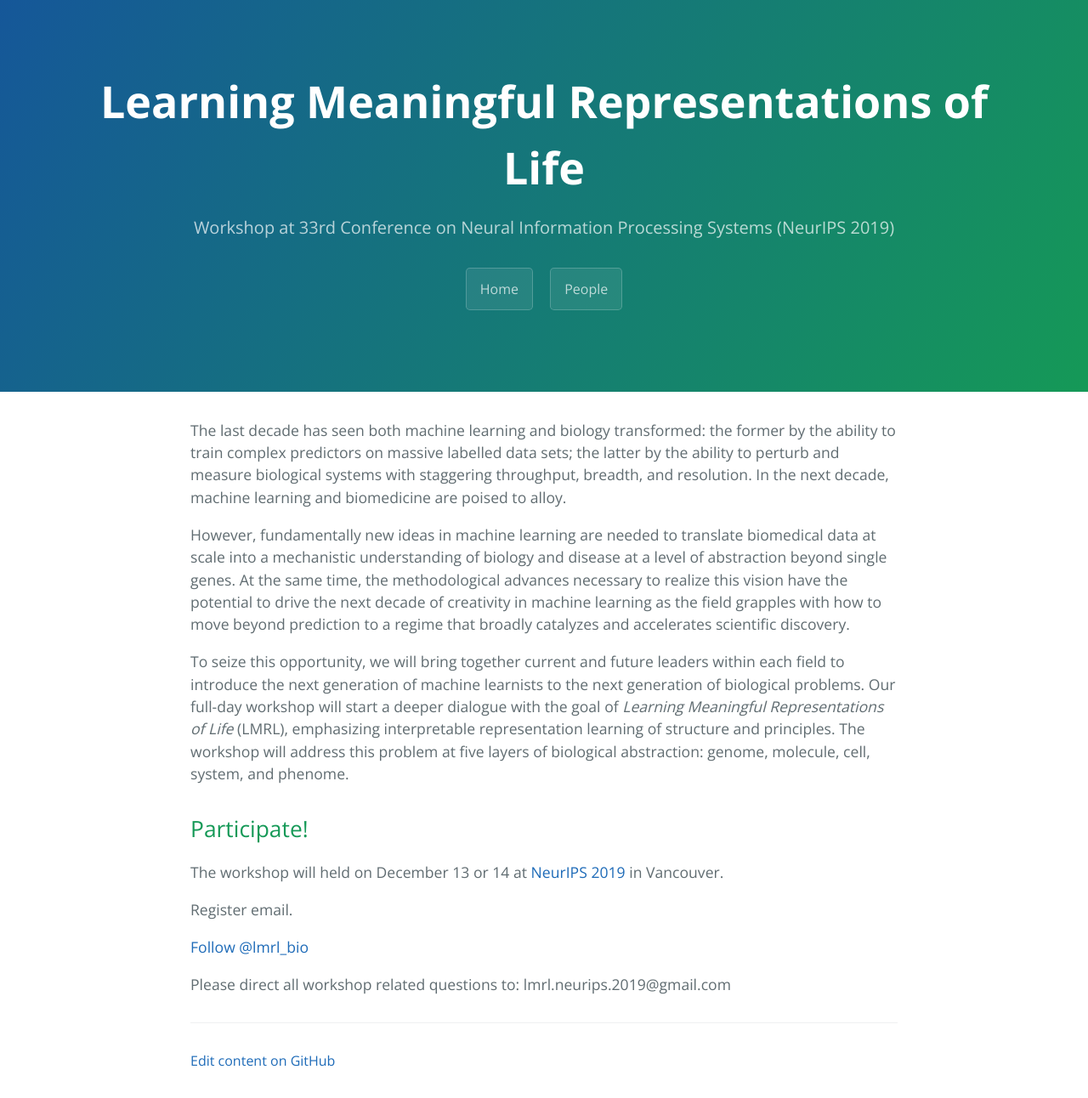
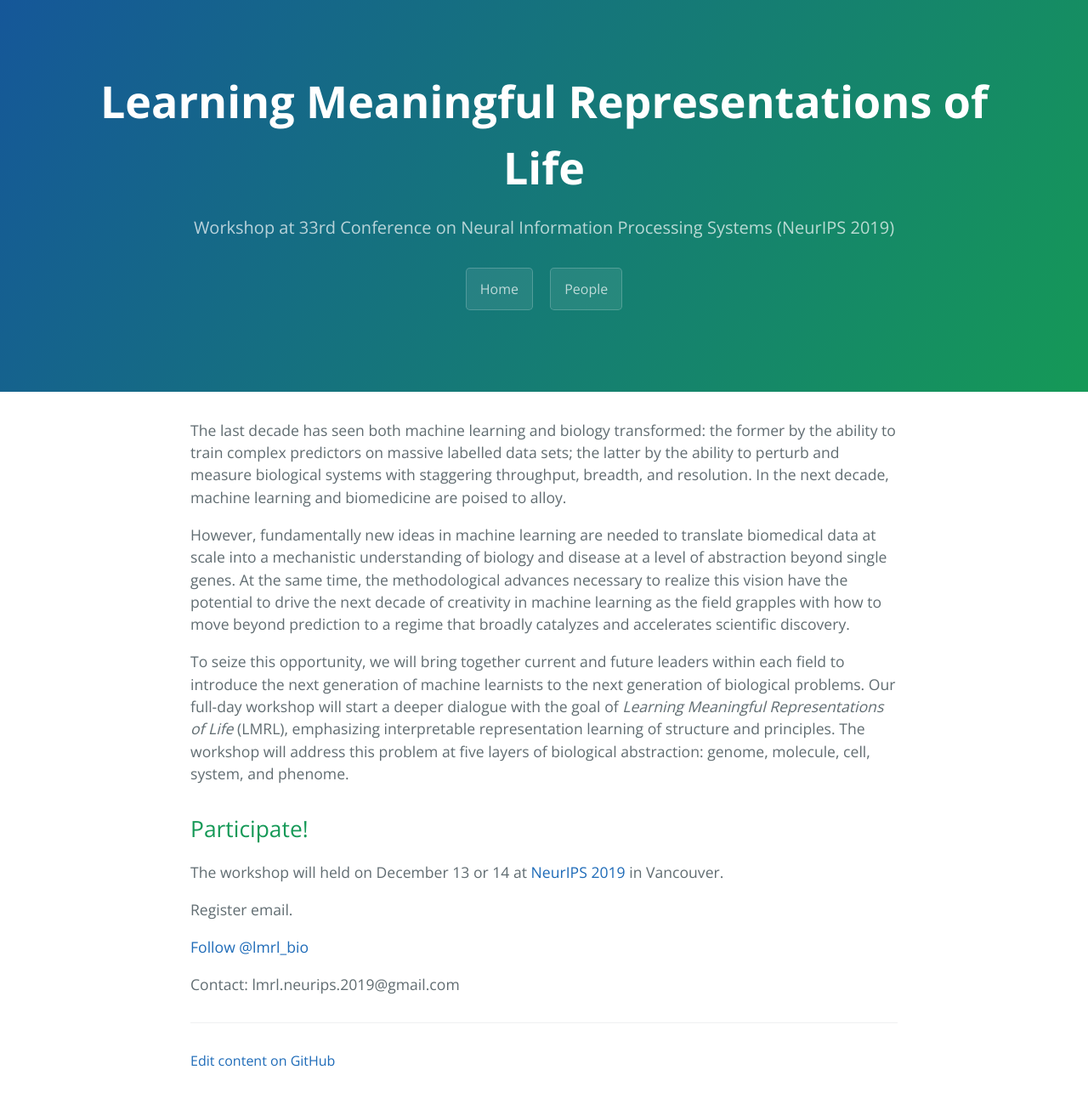
Before and after one commit to lmrl-bio/lmrl-bio.github.io, a Jekyll site: the page built from index.md, in a window 1280 px wide. Shown: the whole page at 85% size. Built offline with Jekyll 4.4.1, drawn with Linux system fonts in a browser that asks for light colours; comment, search, counter and statistics services are not loaded.

Commit message:
contact email

```diff
--- a/index.md
+++ b/index.md
@@ -15,4 +15,4 @@ Register email.
 
 <a href="https://twitter.com/lmrl_bio?ref_src=twsrc%5Etfw" class="twitter-follow-button" data-size="large" data-show-count="false">Follow @lmrl_bio</a><script async src="https://platform.twitter.com/widgets.js" charset="utf-8"></script>
 
-Please direct all workshop related questions to: lmrl.neurips.2019@gmail.com
+Contact: lmrl.neurips.2019@gmail.com
```
